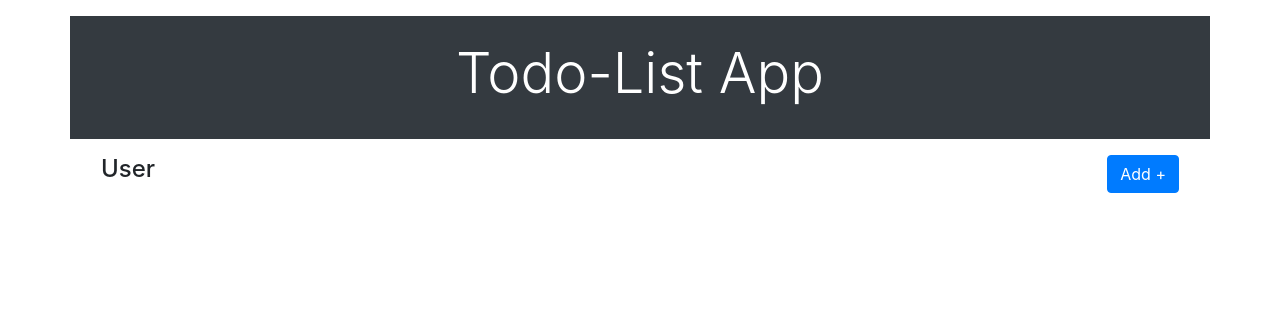
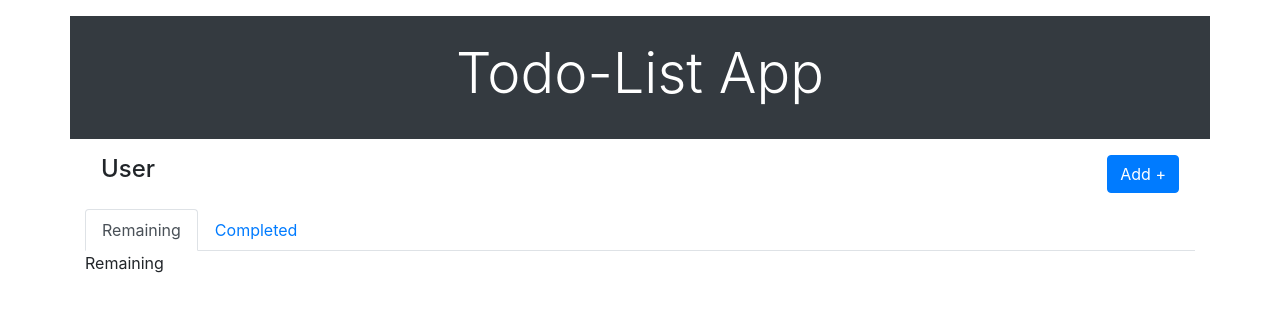
Before and after one commit to pasinduChinthana/todo-app, a React (Create React App) app: page / in a window 1280 px wide. Shown: the top 312 px of the page. Built offline with nearby package versions, Linux system fonts and the light colour scheme.

Commit message:
home tab view

```diff
--- a/src/pages/UserHome.js
+++ b/src/pages/UserHome.js
@@ -5,12 +5,15 @@ import NewToDo from "../components/NewToDo";
 import Row from 'react-bootstrap/Row';
 import Col from 'react-bootstrap/Col'
 import Button from 'react-bootstrap/Button';
+import Tabs from 'react-bootstrap/Tabs';
+import Tab from 'react-bootstrap/Tab';
 
 class UserHome extends Component{
     constructor(props) {
         super(props);
         this.state={
-            addNewTask : false
+            addNewTask : false,
+            tabKey : "remaining",
         }
     }
 
@@ -22,6 +25,11 @@ class UserHome extends Component{
                 onSubmit = {()=>console.log('onsubmit')}
             />
         );
+    }
+
+    setTabKey = (key) => {
+        console.log(key);
+        this.setState({tabKey:key});
     }
 
 
@@ -38,6 +46,21 @@ class UserHome extends Component{
                         </Button>
                     </Col>
                 </Row>
+
+                    <Tabs
+                        id="controlled-tab-example"
+                        activeKey={this.state.tabKey}
+                        onSelect={(k) => this.setTabKey(k)}
+                    >
+                        <Tab eventKey="remaining" title="Remaining">
+                            Remaining
+                        </Tab>
+                        <Tab eventKey="completed" title="Completed">
+                           Completed
+                        </Tab>
+
+                    </Tabs>
+
                 {
                     this.state.addNewTask?
                        this.showAddNewTask()
```
